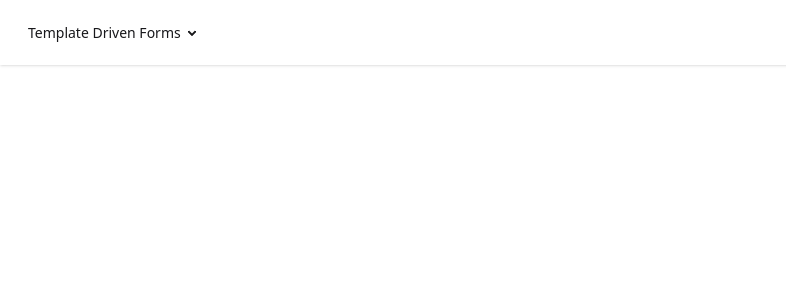
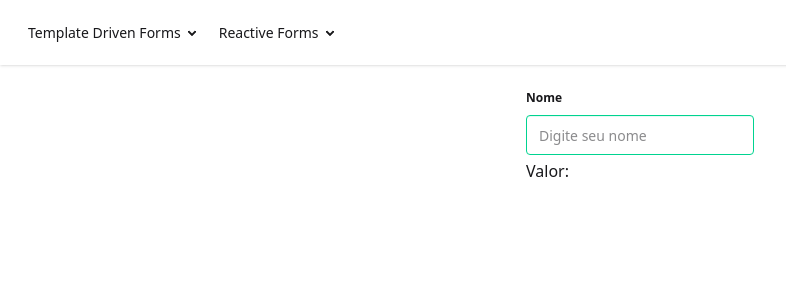
Before and after one commit to lodovikoa/curso-formularios-com-angular, an Angular app: page /reactive-forms/form-control in a window 1280 px wide. Before the commit this address led to /. Shown: the top 300 px of the page, without its empty margins (0-786 px from the left). Built offline with nearby package versions, Linux system fonts and the light colour scheme.

Commit message:
feat: Reactive Forms - Inicio

```diff
--- a/src/app/app.routes.ts
+++ b/src/app/app.routes.ts
@@ -1,6 +1,8 @@
 import { Routes } from '@angular/router';
 import { routes as templateDrivenFormsRoutes } from './features/template-driven-forms/routes';
+import { reactiveFormsFormControlRoutes } from './features/reactive-forms/1.form-control/routes';
 
 export const routes: Routes = [
   { path: 'template-driven-forms', children: templateDrivenFormsRoutes },
+  { path: 'reactive-forms', children: reactiveFormsFormControlRoutes },
 ];
--- /dev/null
+++ b/src/app/features/reactive-forms/1.form-control/form-control.component.html
@@ -0,0 +1,6 @@
+<fieldset class="fieldset">
+  <legend class="fieldset-legend">Nome</legend>
+  <input type="text" class="input" placeholder="Digite seu nome" [formControl]="control" />
+</fieldset>
+
+<p>Valor: {{ control.value }}</p>
--- /dev/null
+++ b/src/app/features/reactive-forms/1.form-control/form-control.component.ts
@@ -0,0 +1,17 @@
+import { ChangeDetectionStrategy, Component } from '@angular/core';
+import { FormControl, ReactiveFormsModule } from '@angular/forms';
+
+@Component({
+  selector: 'app-form-control',
+  imports: [
+    ReactiveFormsModule,
+  ],
+  templateUrl: './form-control.component.html',
+  styleUrl: './form-control.component.css',
+  changeDetection: ChangeDetectionStrategy.OnPush,
+})
+export class FormControlComponent {
+
+  protected control = new FormControl();
+
+}
--- /dev/null
+++ b/src/app/features/reactive-forms/1.form-control/routes.ts
@@ -0,0 +1,6 @@
+import { Routes } from '@angular/router';
+import { FormControlComponent } from './form-control.component';
+
+export const reactiveFormsFormControlRoutes: Routes = [
+  { path: 'form-control', component: FormControlComponent },
+];
```
Also changed, not shown: src/app/features/reactive-forms/1.form-control/form-control.component.css (added).
